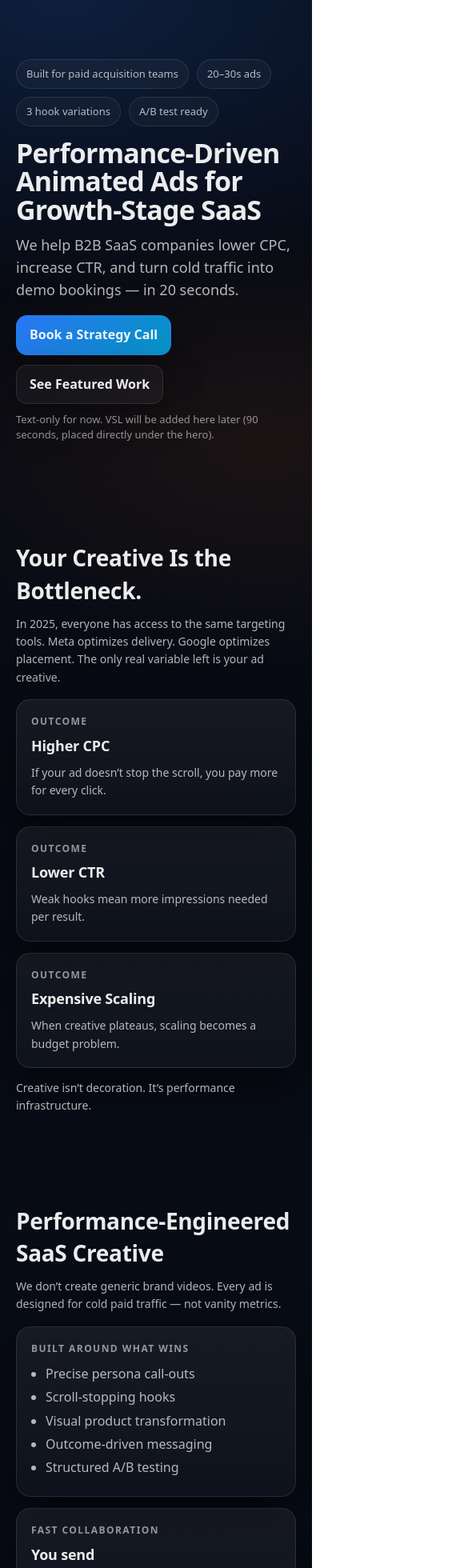
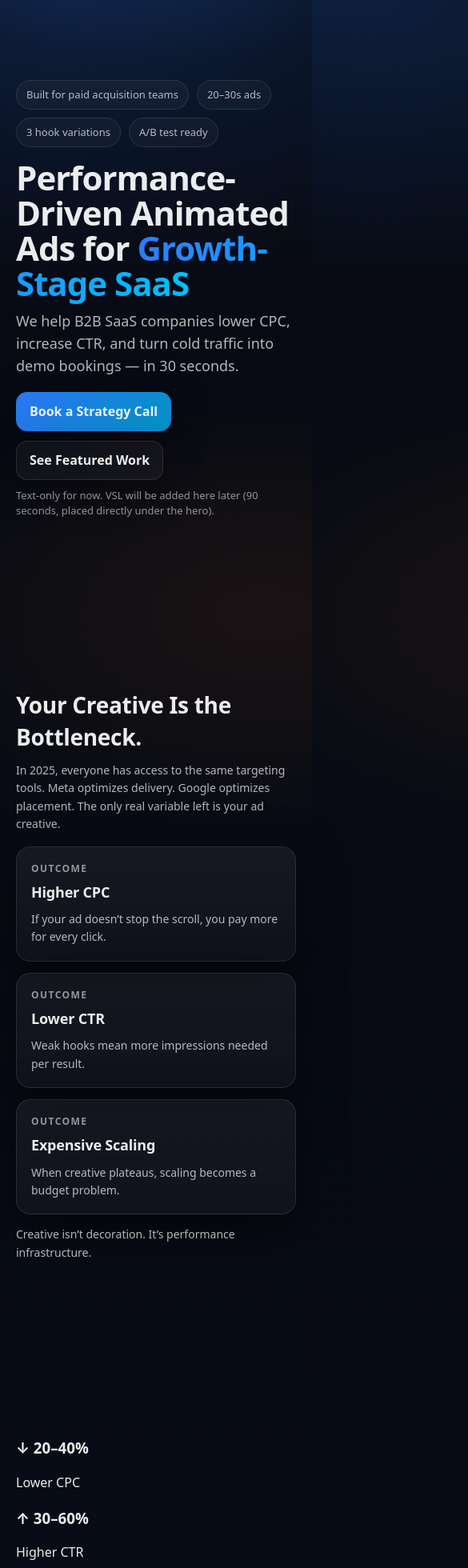
Before and after one commit to lg4tin/louis-funnel, a Next.js app: page / in a window 390 px wide. Shown: the top 1960 px of the page at 80% size, 585 px wide, since content can reach past the window. Built offline with nearby package versions, Linux system fonts and the light colour scheme.

Commit message:
Bunch of updates (ADDX)

```diff
--- a/src/app/globals.css
+++ b/src/app/globals.css
@@ -335,3 +335,76 @@ body{
 @media (max-width: 860px){
   .grid2, .grid3, .featured{ grid-template-columns:1fr; }
 }
+
+.hero {
+  padding: 120px 0 80px;
+  position: relative;
+}
+
+.hero::before {
+  content: "";
+  position: absolute;
+  inset: -200px -200px auto -200px;
+  height: 600px;
+  background: radial-gradient(
+    600px 400px at 50% 0%,
+    rgba(45, 123, 255, 0.25),
+    transparent 70%
+  );
+  z-index: -1;
+}
+
+.h1 {
+  font-size: clamp(42px, 6vw, 72px);
+  font-weight: 700;
+  letter-spacing: -1px;
+  max-width: 18ch;
+}
+
+.gradient {
+  background: linear-gradient(90deg, var(--blue), var(--blue2));
+  -webkit-background-clip: text;
+  -webkit-text-fill-color: transparent;
+}
+
+.testimonial {
+  margin-top: 20px;
+  padding: 30px;
+  border-radius: 20px;
+  background: linear-gradient(
+    135deg,
+    rgba(45, 123, 255, 0.15),
+    rgba(0, 194, 255, 0.08)
+  );
+  border: 1px solid rgba(255, 255, 255, 0.1);
+  font-size: 18px;
+  line-height: 1.6;
+}
+
+.testimonial span {
+  display: block;
+  margin-top: 14px;
+  color: var(--muted);
+  font-size: 14px;
+}
+
+.process {
+  display: grid;
+  grid-template-columns: repeat(4, 1fr);
+  gap: 30px;
+  margin-top: 20px;
+}
+
+.process h3 {
+  font-size: 18px;
+  margin-bottom: 6px;
+}
+
+.process p {
+  color: var(--muted);
+  font-size: 14px;
+}
+
+.section {
+  padding: 100px 0;
+}
--- a/src/app/page.tsx
+++ b/src/app/page.tsx
@@ -13,9 +13,12 @@ export default function Home() {
             <span className="pill">A/B test ready</span>
           </div>
 
-          <h1 className="h1">Performance-Driven Animated Ads for Growth-Stage SaaS</h1>
+          <h1 className="h1">
+            Performance-Driven Animated Ads for{" "}
+            <span className="gradient">Growth-Stage SaaS</span>
+          </h1>
           <p className="sub">
-            We help B2B SaaS companies lower CPC, increase CTR, and turn cold traffic into demo bookings — in 20 seconds.
+            We help B2B SaaS companies lower CPC, increase CTR, and turn cold traffic into demo bookings — in 30 seconds.
           </p>
 
           <div className="actions">
@@ -64,6 +67,23 @@ export default function Home() {
           <p className="fine" style={{ marginTop: 14 }}>
             Creative isn’t decoration. It’s performance infrastructure.
           </p>
+        </div>
+      </section>
+
+      <section className="section metrics">
+        <div className="container metricsRow">
+          <div className="metric">
+            <h3>↓ 20–40%</h3>
+            <p>Lower CPC</p>
+          </div>
+          <div className="metric">
+            <h3>↑ 30–60%</h3>
+            <p>Higher CTR</p>
+          </div>
+          <div className="metric">
+            <h3>20 sec</h3>
+            <p>Cold → Warm</p>
+          </div>
         </div>
       </section>
 
@@ -261,6 +281,48 @@ export default function Home() {
           </div>
         </div>
       </section>
+
+      <section className="section">
+        <div className="container">
+          <h2 className="h2">Client Feedback</h2>
+
+          <div className="testimonial">
+            <p>
+              “Louis is one of the best editors I’ve worked with — fast turnaround,
+              great communication, and consistently strong creative decisions.
+              He improves the pacing and clarity of every video.”
+            </p>
+            <span>— Client, YouTube Creator</span>
+          </div>
+        </div>
+      </section>
+
+      <section className="section">
+        <div className="container">
+          <h2 className="h2">How It Works</h2>
+
+          <div className="process">
+            <div>
+              <h3>01. Strategy</h3>
+              <p>Define persona, hook angle, and desired outcome.</p>
+            </div>
+            <div>
+              <h3>02. Storyboard</h3>
+              <p>Script + UI-driven scene planning.</p>
+            </div>
+            <div>
+              <h3>03. Production</h3>
+              <p>Animation, sound design, and delivery.</p>
+            </div>
+            <div>
+              <h3>04. Test & Scale</h3>
+              <p>Hook variations structured for A/B testing.</p>
+            </div>
+          </div>
+        </div>
+      </section>
+
+
     </main>
   );
 }
```
